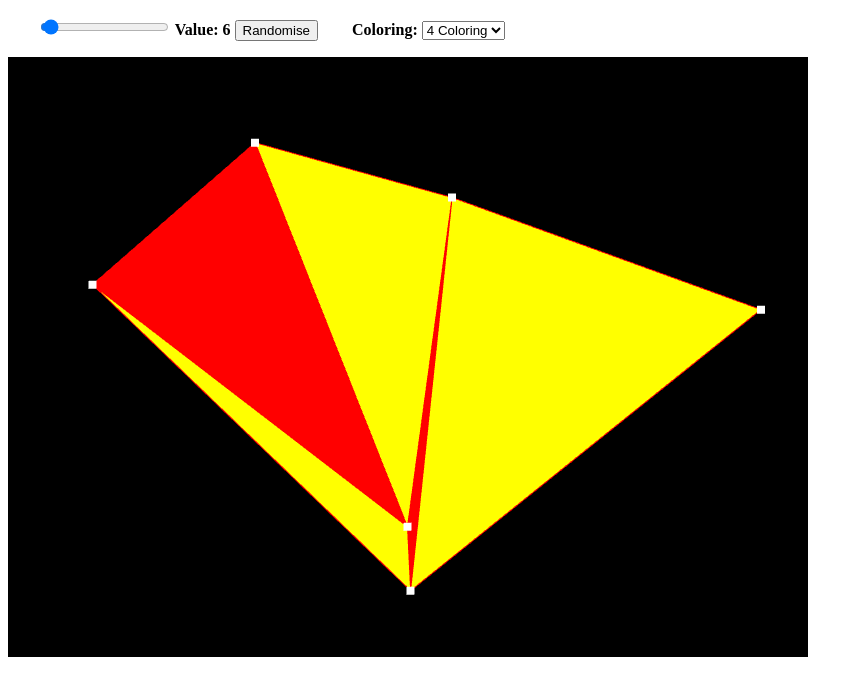
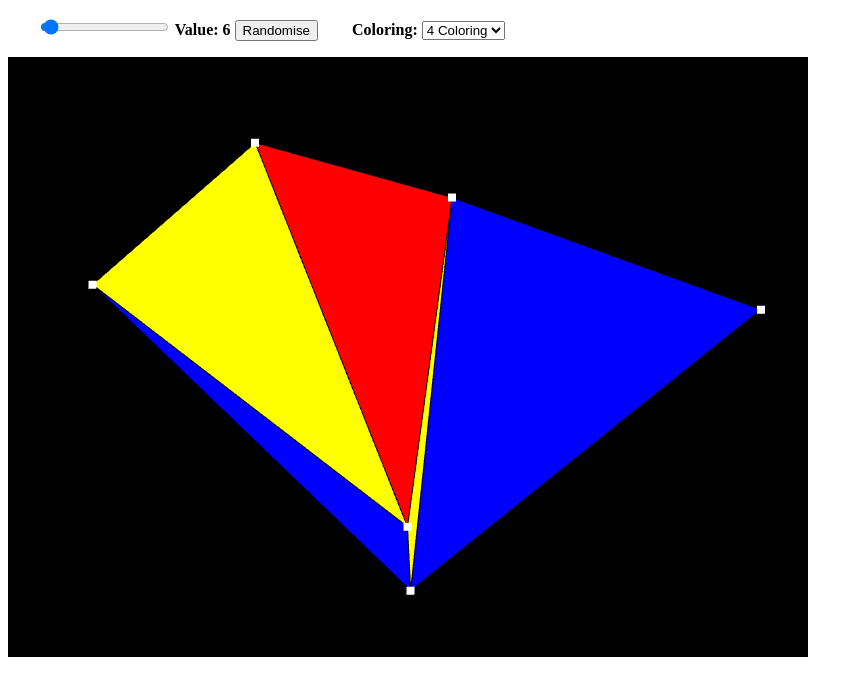
Before and after one commit to TovahParnes/D7045E, a plain HTML site: page Lab 2/triangle-mesh.html in a window 1280 px wide. Shown: the part 50-746 px from the top of the page, without its empty margins (0-863 px from the left). Drawn offline with Linux system fonts and the light colour scheme.

Commit message:
think ive solved 4colors, need to write function to check

```diff
--- a/Lab 2/triangle-mesh.html
+++ b/Lab 2/triangle-mesh.html
@@ -219,7 +219,9 @@
 					console.log("triangle: " + neighbors[i]) +
 						", " +
 						triangleGraph[neighbors[i]];
-					if (triangleGraph[neighbors[i]] != "visited") {
+					if (colorArray[neighbors[i]] !== undefined) {
+						neighborsColors.push(colorArray[neighbors[i]]);
+					} else {
 						console.log("triangle " + i + " is not visited");
 						let col = fourColorTriangles(
 							triangleGraph,
@@ -236,8 +238,7 @@
 				// Calculate the color of the current triangle
 				let colors = [0, 1, 2, 3];
 				colors = colors.filter((value) => !neighborsColors.includes(value));
-				//let col = colors[Math.floor(Math.random() * colors.length)];
-				let col = colors[0];
+				let col = colors[Math.floor(Math.random() * colors.length)];
 
 				//color current triangle
 				colorArray[triangleInd] = col;
@@ -274,7 +275,7 @@
 				/* --- Lines --- */
 				gl.disableVertexAttribArray(attributeColor);
 				gl.uniform1f(uniformUseUniformColor, 1);
-				gl.uniform3f(uniformColor, 1, 0, 0);
+				gl.uniform3f(uniformColor, 0, 0, 0); //TODO variable for line color
 				drawTriangleLines();
 
 				/* --- Points --- */
```
